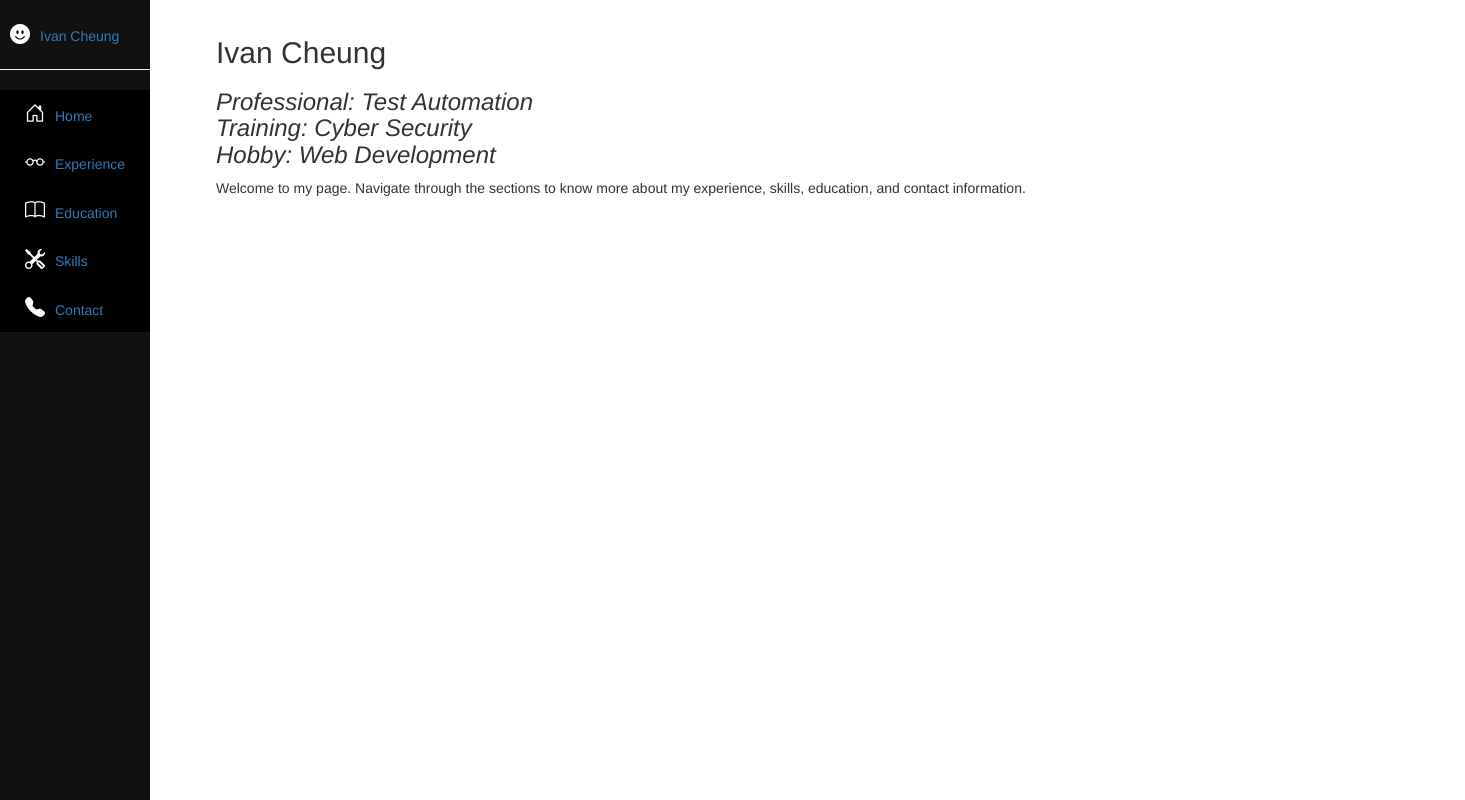
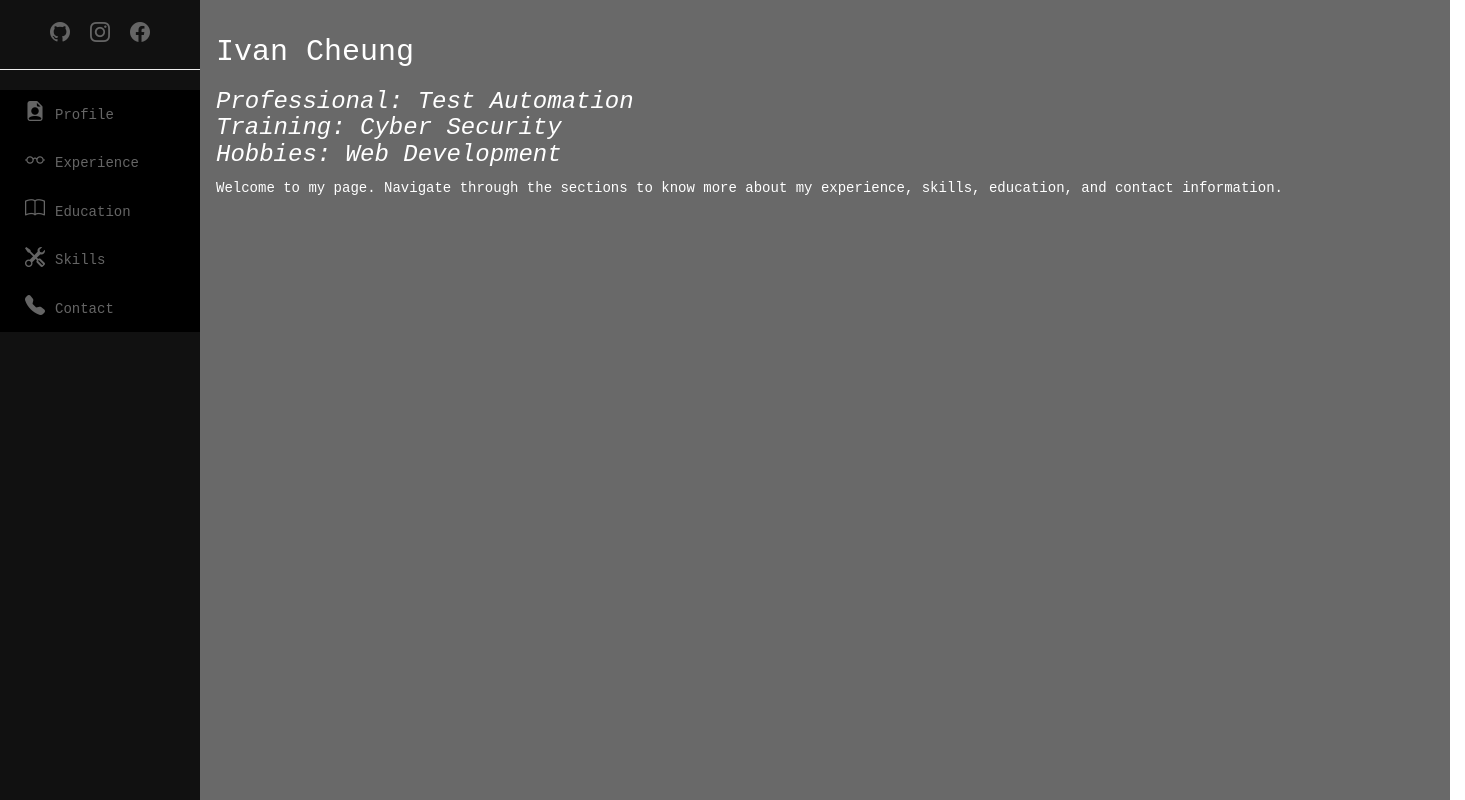
Before and after one commit to cheuni02/ivan-businesscard-app, a React (Create React App) app: page / in a window 1280 px wide. Shown: the top 800 px of the page, 1465 px wide, since content can reach past the window. Built offline with nearby package versions, Linux system fonts and the light colour scheme.

Commit message:
fix(core): sidebar improvements

```diff
--- a/src/App.css
+++ b/src/App.css
@@ -1,6 +1,6 @@
 .sidebar {
   height: 100%;
-  width: 150px;
+  width: 200px;
   position: fixed;
   z-index: 1;
   top: 0;
@@ -14,25 +14,40 @@
   background-color: black;
 }
 
+.sidebar ul li span{
+  color: rgb(101,101,101);
+}
+
 .sidebar ul li:hover {
-  background-color: blue;
+  background-color: rgb(5, 4, 4);
 }
 
 .sidebar-icon {
-  color: white;
+  color: rgb(101, 101, 101);
   font-size: 20px;
   margin-right: 10px;
   margin-left: 10px;
 }
 
-/* .home {
-  padding: 10px 15px;
-  text-align: center;
-  text-decoration: none;
-} */
+.app-container {
+  margin-left: 185px;
+  font-family: 'Courier New', serif;
+}
 
 .contents {
-  margin-left: 200px;
+  color: white;
   padding: 16px;
   height: 1000px;
+  background-color: dimgray;
 }
+
+.social-icon {
+  color: rgb(101, 101, 101);
+  font-size: 20px;
+  margin-right: 5px;
+  margin-left: 5px;
+}
+
+.social-links {
+  text-align: center
+}
--- a/src/App.tsx
+++ b/src/App.tsx
@@ -4,7 +4,7 @@ import './App.css';
 
 const App = () => {
   return (
-    <div className="app-container">
+    <div className="app-container col-12 col-sm-12 col-md-3=200 col-lg-200">
       <Content />
     </div>
   );
--- a/src/Content.tsx
+++ b/src/Content.tsx
@@ -5,11 +5,11 @@ import {
   Routes,
   BrowserRouter,
 } from "react-router-dom";
-import Home from "./components/Home";
-import Experience from "./components/Experience";
-import Education from "./components/Education";
-import Skills from "./components/Skills";
-import Contact from "./components/Contact";
+import Profile from "./pages/Profile";
+import Experience from "./pages/Experience";
+import Education from "./pages/Education";
+import Skills from "./pages/Skills";
+import Contact from "./pages/Contact";
 import Sidebar from "./Sidebar";
 import 'bootstrap/dist/css/bootstrap.min.css';
 
@@ -22,7 +22,7 @@ const Content = () => {
         </div>
         <div>
           <Routes>
-            <Route path="/" element={<Home />} />
+            <Route path="/" element={<Profile />} />
             <Route path="/experience" element={<Experience />} />
             <Route path="/education" element={<Education />} />
             <Route path="/skills" element={<Skills />} />
--- a/src/Sidebar.tsx
+++ b/src/Sidebar.tsx
@@ -1,17 +1,25 @@
 import React from "react";
 import "bootstrap-icons/font/bootstrap-icons.css";
 import SidebarLink from "./components/SidebarLink";
+import SocialIcon from "./components/SocialIcon";
 
 const Sidebar = () => {
   return (
-    <div className="sidebar flex-column">
-      <a href="d-flex align-items-center">
-        <i className="sidebar-icon bi bi-emoji-smile-fill fs-5 me-3"></i>
-        <span className="fs-10">Ivan Cheung</span>
-      </a>
+    <div className="sidebar flex-column align-items-center">
+      <div className="social-links align-items-center">
+        <SocialIcon icon="github" link="https://github.com/cheuni02" />
+        <SocialIcon
+          icon="instagram"
+          link="https://www.instagram.com/ivancheung85"
+        />
+        <SocialIcon
+          icon="facebook"
+          link="https://www.facebook.com/ivan.cheung.7167"
+        />
+      </div>
       <hr className="text-secondary mt-2" />
       <ul className="nav flex-column">
-        <SidebarLink linkLabel="Home" linkIcon="house-door" />
+        <SidebarLink linkLabel="Profile" linkIcon="file-earmark-person-fill" />
         <SidebarLink linkLabel="Experience" linkIcon="eyeglasses" />
         <SidebarLink linkLabel="Education" linkIcon="book" />
         <SidebarLink linkLabel="Skills" linkIcon="tools" />
--- a/src/components/SidebarLink.tsx
+++ b/src/components/SidebarLink.tsx
@@ -8,12 +8,12 @@ interface SidebarLinkProps {
 
 function SidebarLink({ linkLabel, linkIcon }: SidebarLinkProps) {
   let path: string;
-  if (linkLabel === "Home") path = "/";
+  if (linkLabel === "Profile") path = "/";
   else path = `/${linkLabel.toLowerCase()}`;
 
   return (
-    <li className="nav-item py-1 text-white px-2">
-      <Link to={path} className="nav-link text-white px-2">
+    <li className="nav-item">
+      <Link to={path} className="nav-link px-2">
         <i className={`sidebar-icon bi bi-${linkIcon} me-2 fs-5`}></i>
         <span className="fs-5">{linkLabel}</span>
       </Link>
--- /dev/null
+++ b/src/components/SocialIcon.tsx
@@ -0,0 +1,19 @@
+import React from 'react'
+import { Link } from 'react-router-dom';
+
+interface SocialIconProps {
+    link: string;
+    icon: string;
+}
+
+const SocialIcon = ({ link, icon }: SocialIconProps) => {
+  return (
+    <span className="social-icon">
+      <Link to={link}>
+        <i className={`social-icon bi-${icon}`}></i>
+      </Link>
+    </span>
+  );
+}
+
+export default SocialIcon
--- a/src/components/Contact.tsx
+++ b/src/pages/Contact.tsx
@@ -3,7 +3,7 @@ import React from "react";
 const Contact = () => {
   return (
     <div className="contents contact">
-      <h2>Contact Page</h2>
+      <h2>Get In Touch</h2>
       <p>Email: ivan.cheung18@outlook.com</p>
       <p>Phone: +(44) 7920107274</p>
     </div>
--- a/src/components/Home.tsx
+++ b/src/pages/Profile.tsx
@@ -1,14 +1,14 @@
 import React from "react";
 
-const Home = () => {
+const Profile = () => {
   return (
-    <div className="contents home">
+    <div className="contents profile">
       <h2>Ivan Cheung</h2>
       <h3>
         <i>Professional: Test Automation </i>
         <br />
         <i>Training: Cyber Security </i> <br />
-        <i>Hobby: Web Development </i>
+        <i>Hobbies: Web Development </i>
       </h3>
       <p>
         Welcome to my page. Navigate through the sections to know more about my
@@ -18,4 +18,4 @@ const Home = () => {
   );
 };
 
-export default Home;
+export default Profile;
```
Also changed, not shown: src/pages/Education.tsx (renamed from src/components/Education.tsx), src/pages/Experience.tsx (renamed from src/components/Experience.tsx), src/pages/Skills.tsx (renamed from src/components/Skills.tsx).
